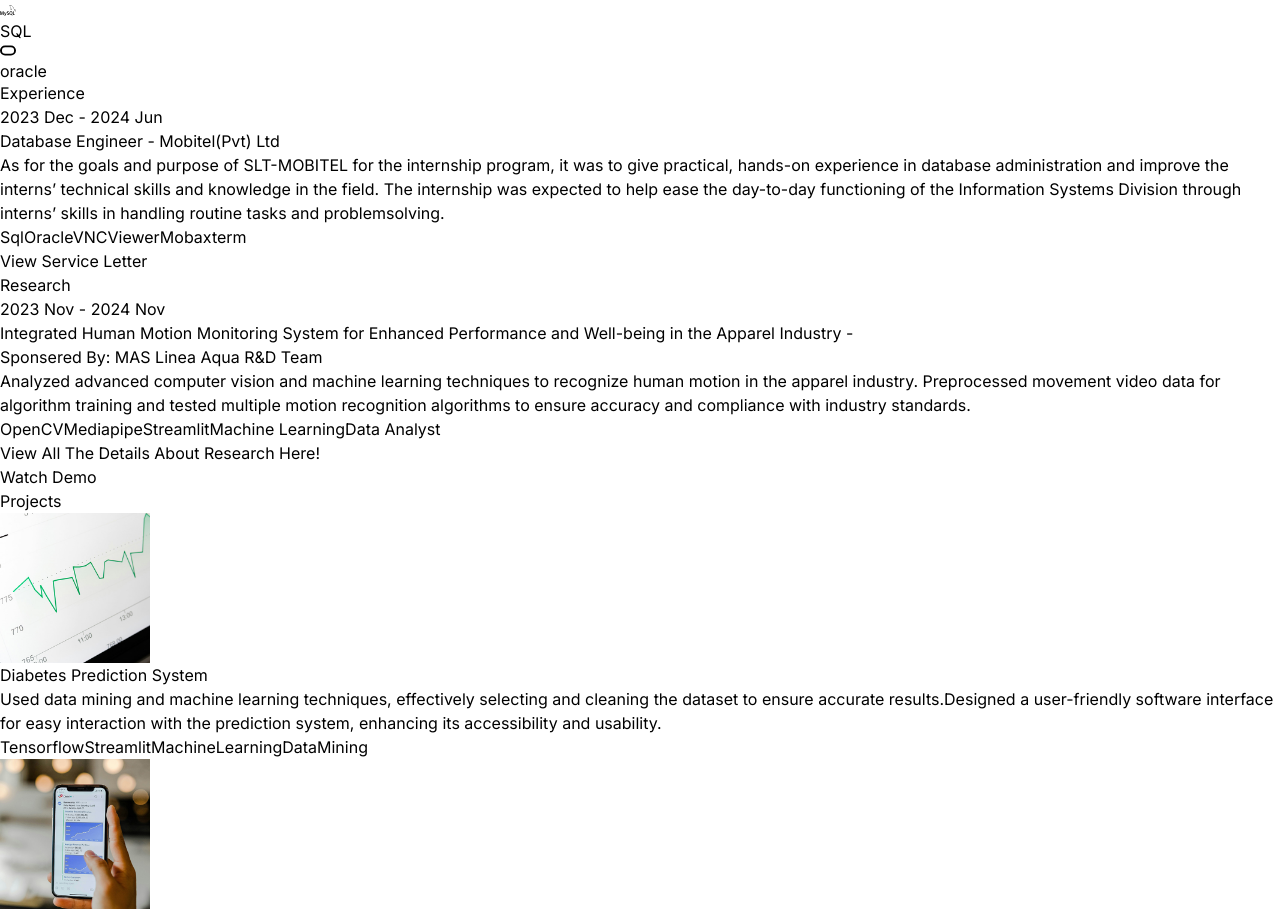
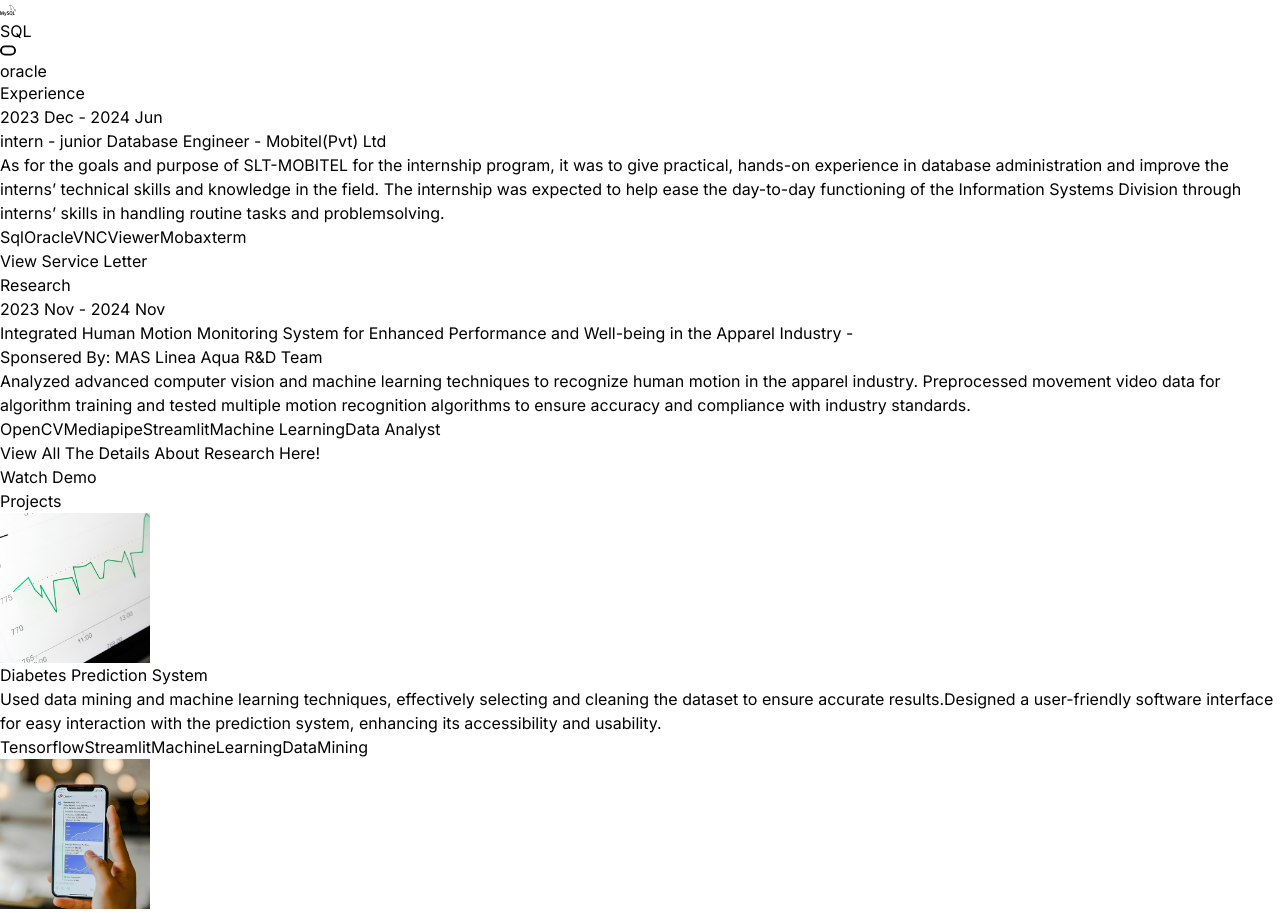
Before and after one commit to Dulara2001/Portfolio, a React (Vite) app: page / in a window 1280 px wide. Shown: the part 1522-2435 px from the top of the page. Built offline with nearby package versions, Linux system fonts and the light colour scheme.

Commit message:
change experience

```diff
--- a/src/constants/index.js
+++ b/src/constants/index.js
@@ -12,7 +12,7 @@ export const ABOUT_TEXT = `👋 Hello! I'm James Smith, a dedicated student 🎓
 export const EXPERIENCES = [
   {
     year: "2023 Dec - 2024 Jun",
-    role: "Database Engineer",
+    role: "intern - junior Database Engineer",
     company: " Mobitel(Pvt) Ltd",
     description: `As for the goals and purpose of SLT-MOBITEL for the internship program, it was to give practical, hands-on experience in database administration and improve the interns’ technical skills and knowledge in the field. The internship was expected to help ease the day-to-day functioning of the Information Systems Division through interns’ skills in handling routine tasks and problemsolving. `,
     technologies: ["Sql", "Oracle", "VNCViewer", "Mobaxterm"],
```
